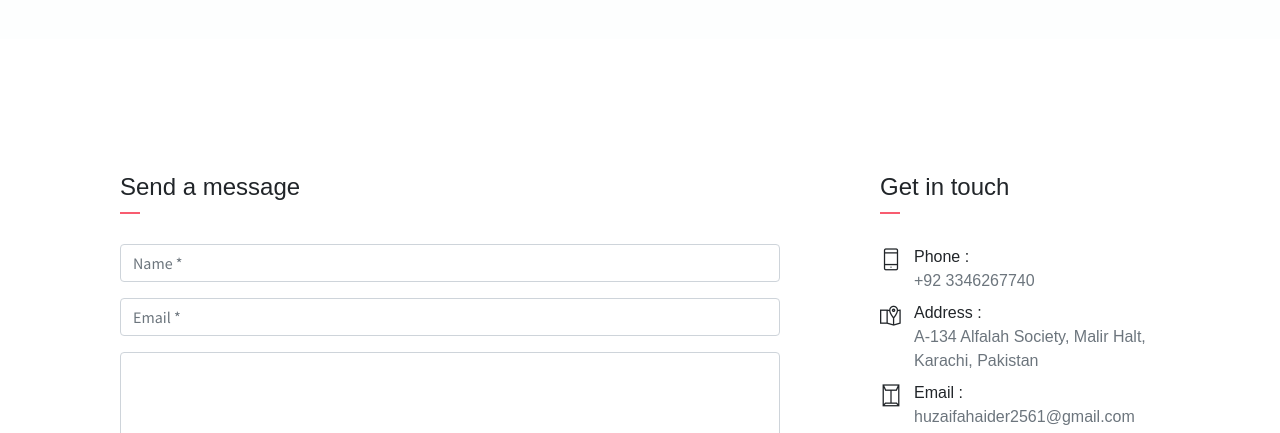
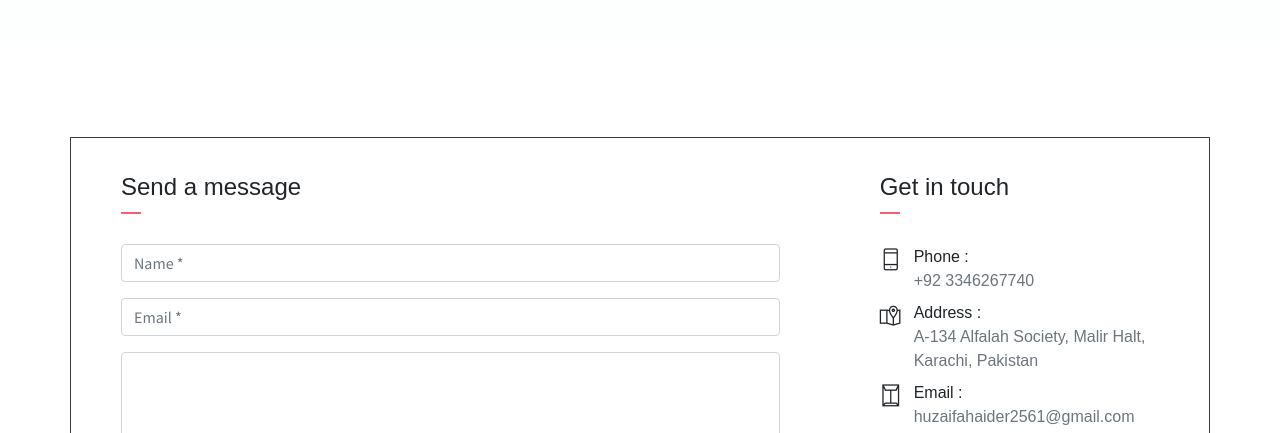
Before and after one commit to huzaifahaider2561/Huzaifa-Haider-Portfolio, a plain HTML site: page index.html in a window 1280 px wide. Shown: the part 3954-4387 px from the top of the page. Drawn offline with nearby package versions, Linux system fonts and the light colour scheme.

Commit message:
Update index.html

```diff
--- a/index.html
+++ b/index.html
@@ -395,7 +395,7 @@
 
 
     <div class="section contact" id="contact">
-        <div class="container">
+        <div class="container border border-dark">
             <div class="row">
                 <div class="col-lg-8">
                     <div class="contact-form-card">
```
